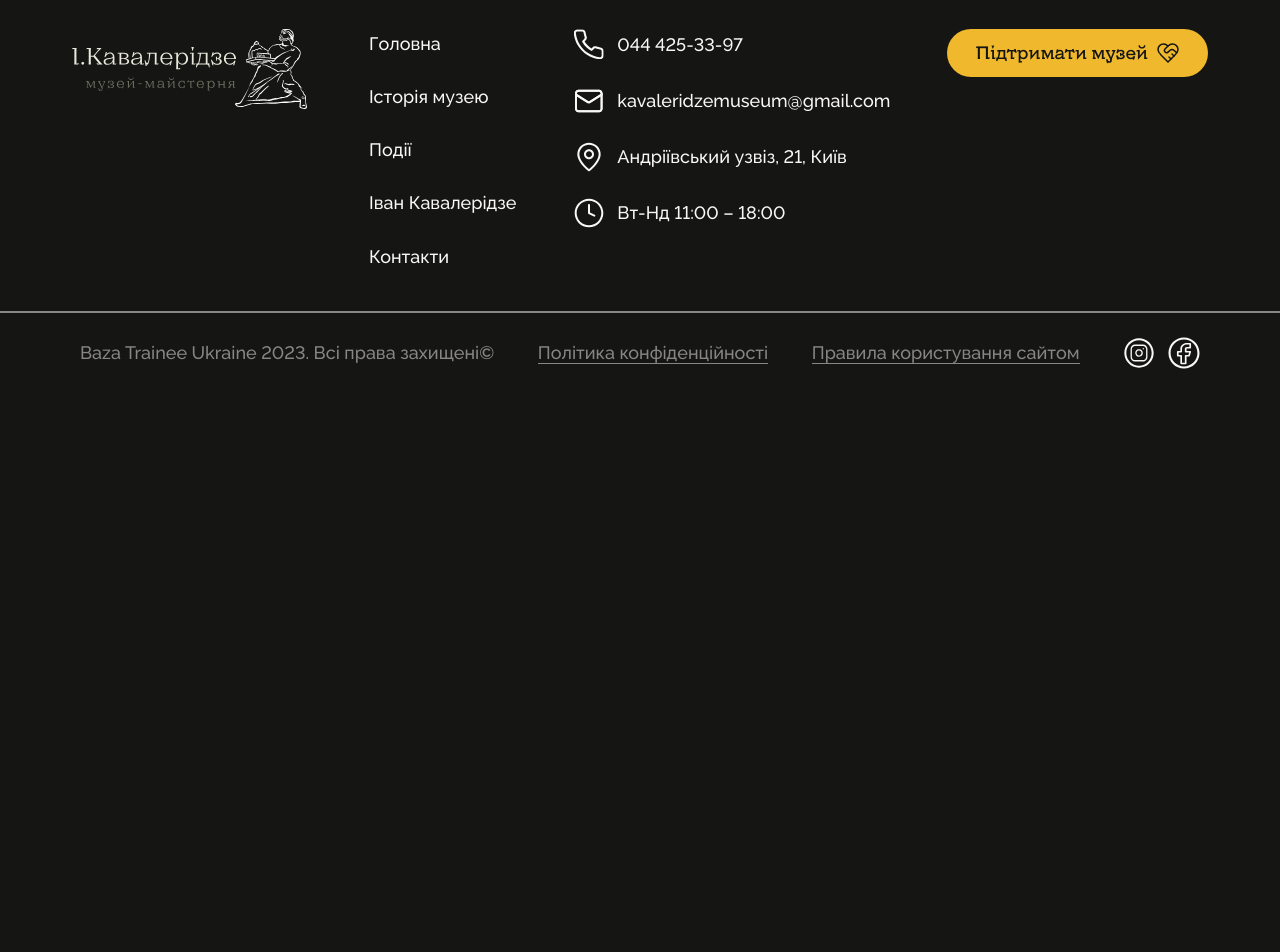
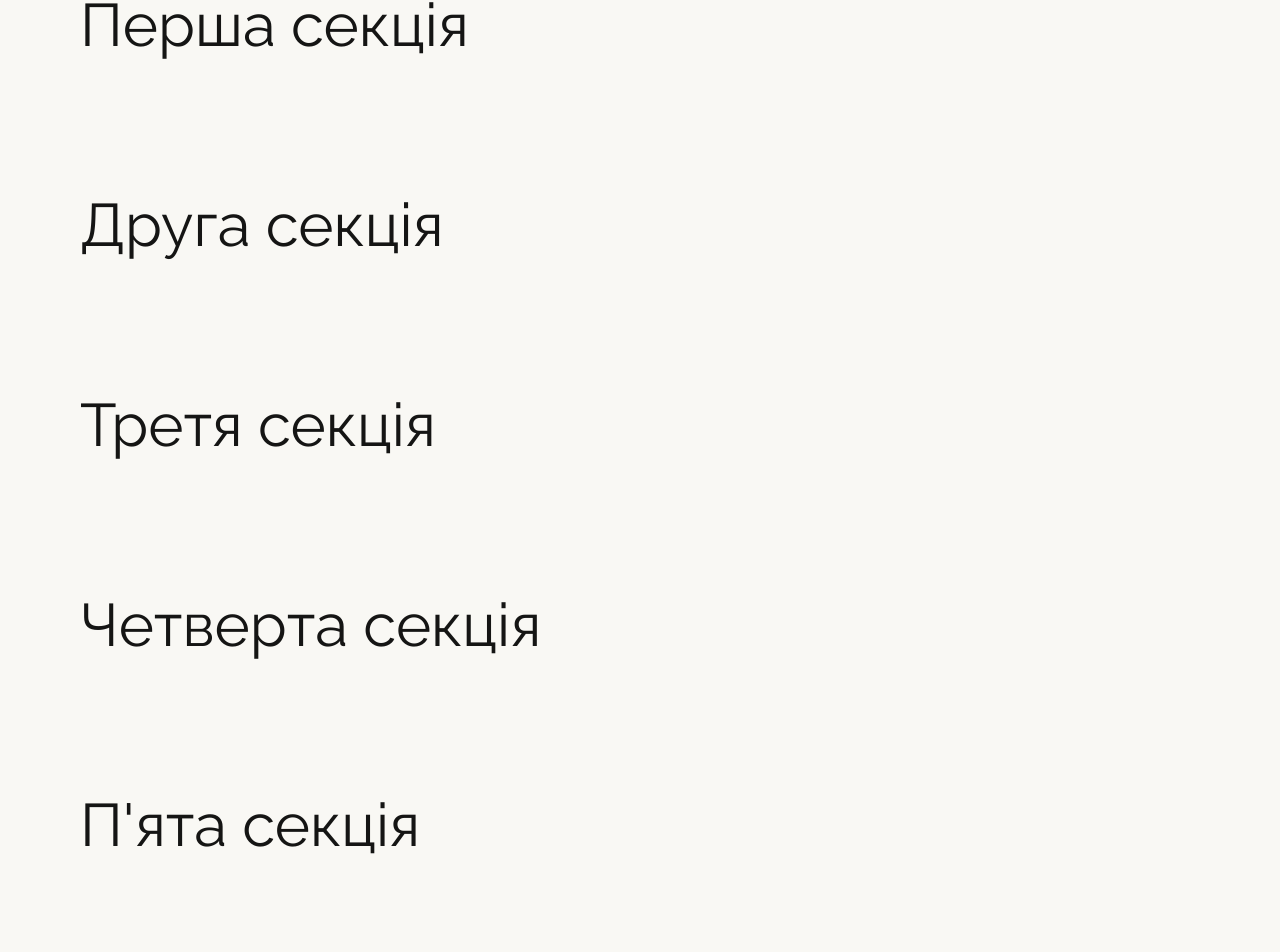
Before and after one commit to baza-trainee/kavaleridze, a React (Vite) app: page / in a window 1280 px wide. Shown: the part 431-1383 px from the top of the page. Before the commit the page ends 824 px from the top, so only its background shows below. Built offline with nearby package versions, Linux system fonts and the light colour scheme.

Commit message:
feature: add content into home page for scroll btn

```diff
--- a/src/components/Home/Home.tsx
+++ b/src/components/Home/Home.tsx
@@ -1,14 +1,30 @@
 import { FC } from 'react';
-import { Container, Typography } from '@mui/material';
+import { Box, Container, Typography } from '@mui/material';
 import Section from '../Section/Section';
 
 const Home: FC = () => {
   return (
     <Section variant="light">
       <Container>
-        <div style={{ height: '200px' }}>
+        <Box sx={{ height: '200px' }}>
           <Typography variant="h2">Головна</Typography>
-        </div>
+        </Box>
+
+        <Box sx={{ height: '200px' }}>
+          <Typography variant="h2">Перша секція</Typography>
+        </Box>
+        <Box sx={{ height: '200px' }}>
+          <Typography variant="h2">Друга секція</Typography>
+        </Box>
+        <Box sx={{ height: '200px' }}>
+          <Typography variant="h2">Третя секція</Typography>
+        </Box>
+        <Box sx={{ height: '200px' }}>
+          <Typography variant="h2">Четверта секція</Typography>
+        </Box>
+        <Box sx={{ height: '200px' }}>
+          <Typography variant="h2">П'ята секція</Typography>
+        </Box>
       </Container>
     </Section>
   );
```
